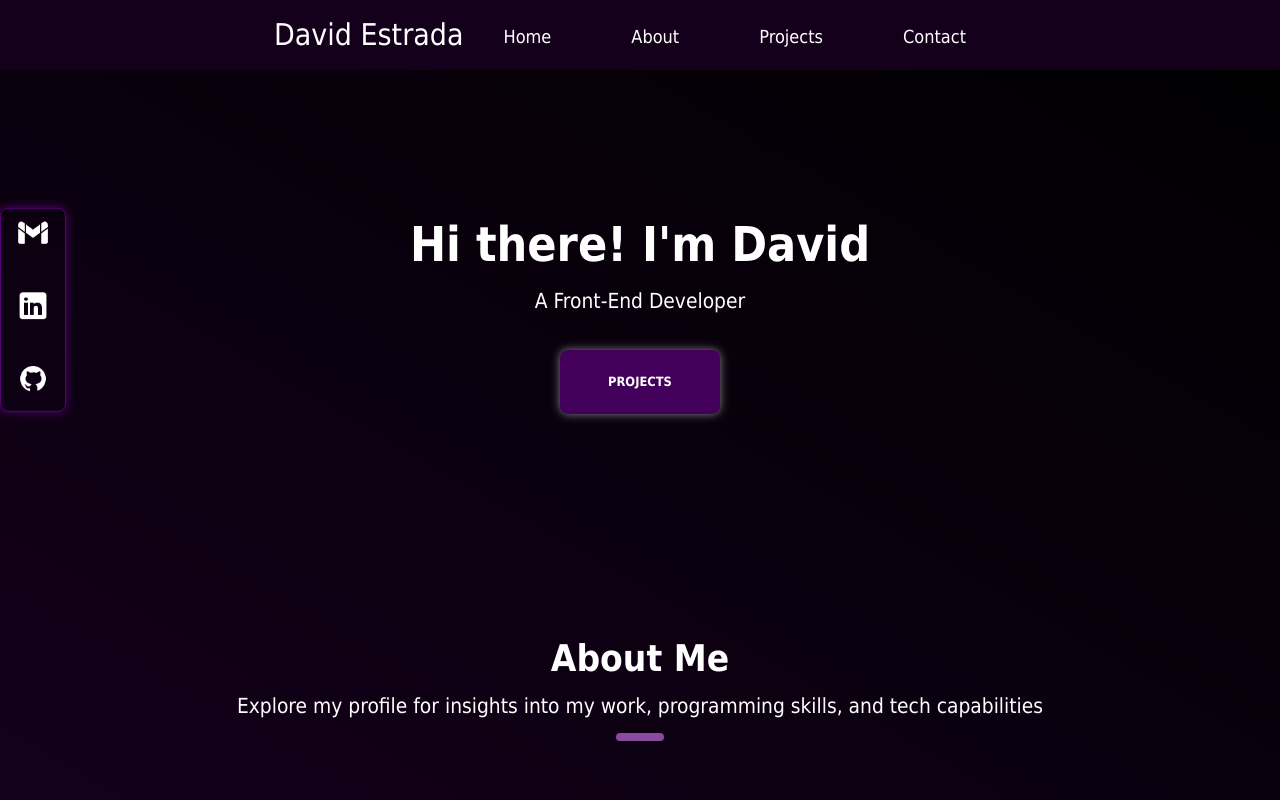
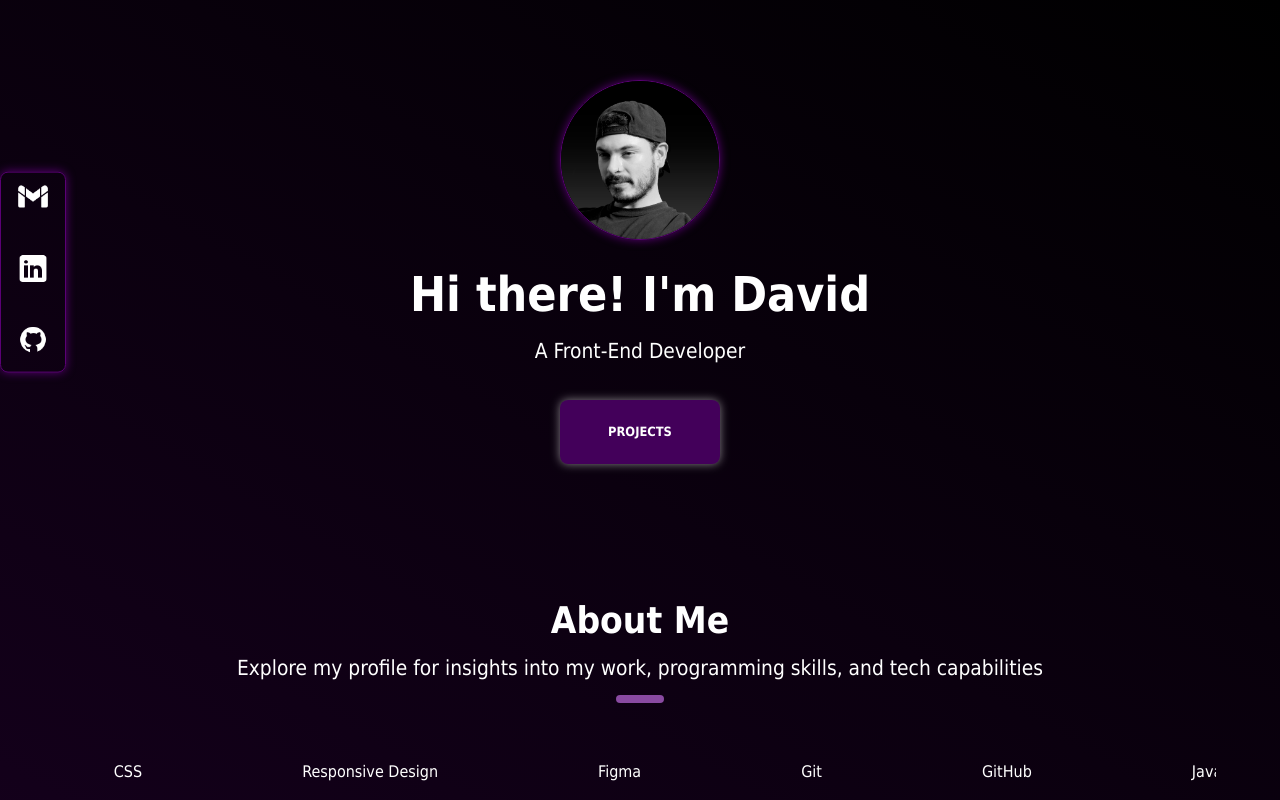
Before and after one commit to destrada7/front-end-portfolio, a React (Create React App) app: page / in a window 1280 px wide. Shown: the top 800 px of the page. Built offline with nearby package versions, Linux system fonts and the light colour scheme.

Commit message:
Deleted Navbar temporarily

```diff
--- a/src/App.js
+++ b/src/App.js
@@ -1,6 +1,4 @@
 import React from 'react';
-import { BrowserRouter as Router, Routes, Route } from 'react-router-dom';
-import Navbar from './components/Navbar';
 import Hero from './components/Hero';
 import About from './components/AboutMe';
 import Footer from './components/Footer';
@@ -10,22 +8,13 @@ import './App.css';
 
 function App() {
   return (
-    <Router>
       <div className='App'>
-        <Navbar />
-        <Routes>
-          <Route path="/" element={
-            <>
-              <Hero />
-              <About />
-              <Projects />
-              <ContactSection />
-            </>
-        } />
-        </Routes>
+        <Hero />
+        <About />
+        <Projects />
+        <ContactSection />
         <Footer />
       </div>
-    </Router>
   );
 }
 
--- a/src/components/Hero.js
+++ b/src/components/Hero.js
@@ -1,5 +1,6 @@
 import React from "react";
 import HeroSocials from "./HomeHeroSocials";
+import mypic from "../images/profile-photo.png";
 import "../styles/Hero.css";
 
 const Hero = () => {
@@ -10,6 +11,9 @@ const Hero = () => {
                 <HeroSocials />
                 </div>
                 <div className="header-button_container">
+                    <figure className="hero_image">
+                        <img src={mypic} alt="David Estrada"/>
+                    </figure>
                     <header className="hero_header" id="hero_header">
                         <h1>Hi there! I'm David</h1>
                         <p>A Front-End Developer</p>
--- a/src/components/Navbar.js
+++ /dev/null
@@ -1,47 +0,0 @@
-import React, { useState } from 'react';
-import {Link} from 'react-router-dom';
-import  styles from '../styles/Navbar.module.css';
-
-function Navbar() {
-    // adding the states
-    const [isActive, setIsActive] = useState(false);
-    //add the active class
-    const toggleActiveClass = () => {
-      setIsActive(!isActive);
-    };
-    //clean up function to remove the active class
-    const removeActive = () => {
-      setIsActive(false)
-    }
-    return (
-      <div className="App">
-        <header className="App-header">
-          <nav className={`${styles.navbar}`}>
-            {/* logo */}
-            <Link to="/" className={`${styles.logo}`}>David Estrada</Link>
-            <ul className={`${styles.navMenu} ${isActive ? styles.active : ''}`}>
-            <li onClick={removeActive}>
-            <Link to="/" className={`${styles.navLink}`}>Home</Link>
-          </li>
-          <li onClick={removeActive}>
-            <Link to="/menu" className={`${styles.navLink}`}>About</Link>
-          </li>
-          <li onClick={removeActive}>
-            <Link to="/about" className={`${styles.navLink}`}>Projects</Link>
-          </li>
-          <li onClick={removeActive}>
-            <Link to="/reservations" className={`${styles.navLink}`}>Contact</Link>
-          </li>
-            </ul>
-            <div className={`${styles.hamburger} ${isActive ? styles.active : ''}`}  onClick={toggleActiveClass}>
-              <span className={`${styles.bar}`}></span>
-              <span className={`${styles.bar}`}></span>
-              <span className={`${styles.bar}`}></span>
-            </div>
-          </nav>
-        </header>
-      </div>
-    );
-  }
-  export default Navbar;
-  ;
--- a/src/styles/AboutMe.css
+++ b/src/styles/AboutMe.css
@@ -59,8 +59,11 @@
 .description-skills_container {
     display: flex;
     flex-direction: row;
-    justify-content: space-around;
+    width: 100%;
+    height: auto;
+    justify-content: center;
     align-items: center;
+    gap: 5rem;
     margin-top: 2rem;
     padding: 0 5%;
     color: white;
--- a/src/styles/Hero.css
+++ b/src/styles/Hero.css
@@ -6,10 +6,27 @@
     width: 100%;
     min-height: 30rem;
     max-height: 120rem;
+    margin-top: 2rem;
     position: relative;
     background-position: center;
     font-family: Tahoma, sans-serif;
     color: white;
+}
+
+.hero_image {
+    display: flex;
+    justify-content: center;
+    width: 100%;
+    height: auto;
+}
+
+.hero_image img {
+    width: 10rem;
+    height: 10rem;
+    object-fit: cover;
+    border-radius: 100%;
+    border: 1px solid #5a0075;
+    box-shadow: 0 0 10px #5a0075;
 }
 
 .hero-socials {
--- a/src/styles/Navbar.module.css
+++ /dev/null
@@ -1,96 +0,0 @@
-  ul {
-    list-style: none;
-  }
-
-  a {
-    text-decoration: none;
-    color: white;
-    font-size: 18px;
-  }
-
-  a:hover {
-    color:#5a0075;
-  }
-
-  /* navbar */
-  .navbar {
-    background-color: transparent;
-    padding: 10px 20px;
-    display: flex;
-    justify-content: space-between;
-    align-items: center;
-    gap: 40px;
-    min-height: 70px;
-    z-index: 2; /* Ensure the navbar is above other content */
-  }
-
-
-  /* logo  */
-  .logo {
-    font-size: 30px;
-  }
-
-  /* ul  */
-  .navMenu {
-    display: flex;
-    justify-content: space-between;
-    align-items: center;
-    gap: 5rem;
-    font-family: Tahoma, sans-serif;
-  }
-
-  /* media queries */
-
-  @media screen and (max-width: 780px){
-
-    /* hamburger */
-    .hamburger {
-      display: block;
-      cursor: pointer;
-    }
-
-    .bar {
-          background-color: white;
-          width: 20px;
-          height: 3px;
-          display: block;
-          margin: 5px;
-          -webkit-transition: 0.3s ease-in-out;
-          transition: 0.3s ease-in-out;
-      }
-
-    /* adding active class to the bars  */
-    .hamburger.active .bar:nth-child(2){
-      opacity: 0;
-    }
-    .hamburger.active .bar:nth-child(1){
-      transform: translateY(8px) rotate(45deg);
-    }
-    .hamburger.active .bar:nth-child(3){
-      transform: translateY(-8px) rotate(-45deg);
-    }
-
-
-    /* navMenu */
-
-    .navMenu{
-      position: absolute;
-      flex-direction: column;
-      gap: 0;
-      top: 70px;
-      left: -100%;
-      text-align: start;
-      width: 100%;
-      transition: 0.7s ease-in-out;
-      background-color: black;
-      padding: 10px;
-    }
-
-    .navMenu.active{
-      left: 0;
-    }
-
-    .navMenu li {
-      margin: 16px 0;
-    }
-  }
```
Also changed, not shown: src/images/profile-photo.png (added).
